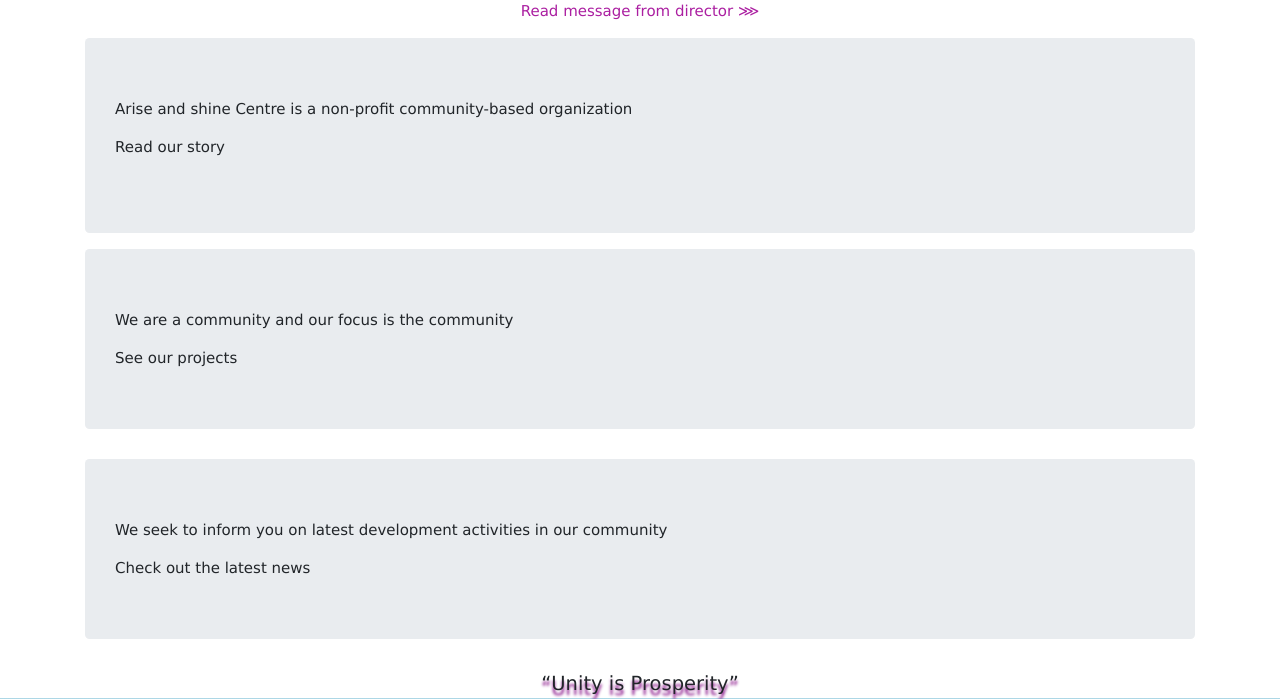
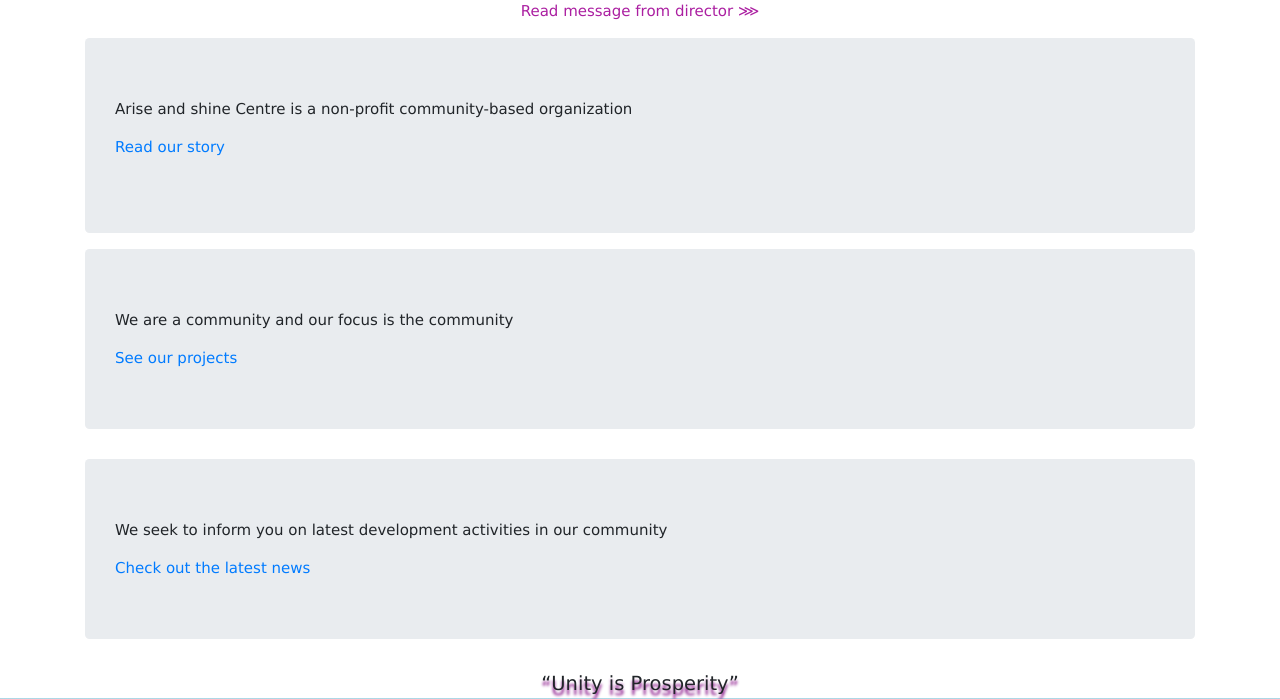
Before and after one commit to ariseandshinecc/AriseandShine_CC, a Django app: page / in a window 1280 px wide. Shown: the part 124-823 px from the top of the page. Run offline with Django 3.2, Linux system fonts and the light colour scheme; data that the repository does not hold is empty; some libraries are stand-ins or nearby versions.

Commit message:
Make links on the homepage standout

```diff
--- a/mainsite/templates/mainsite/home.html
+++ b/mainsite/templates/mainsite/home.html
@@ -50,15 +50,21 @@
 		{% endif %}
 		<div class="jumbotron w3-section">
 			<p>Arise and shine Centre is a non-profit community-based organization</p>
-			<p><a href="{% url 'mainsite:about' %}" class="home-link">Read our story <span class="w3-hide">&rarr;</span></a></p>
+			<p class="text-primary">
+				<a href="{% url 'mainsite:about' %}" class="home-link">Read our story <span class="w3-hide">&rarr;</span></a>
+			</p>
 		</div>
 		<div class="jumbotron">
 			<p>We are a community and our focus is the community</p>
-			<a href="{% url 'mainsite:proj_and_prog' %}" class="home-link">See our projects <span class="w3-hide">&rarr;</span></a>
+			<a href="{% url 'mainsite:proj_and_prog' %}" class="home-link text-primary">
+				See our projects <span class="w3-hide">&rarr;</span>
+			</a>
 		</div>
 		<div class="jumbotron">
 			<p>We seek to inform you on latest development activities in our community</p>
-			<a href="{% url 'mainsite:new_event' %}" class="home-link">Check out the latest news <span class="w3-hide">&rarr;</span></a>
+			<a href="{% url 'mainsite:new_event' %}" class="home-link text-primary">
+				Check out the latest news <span class="w3-hide">&rarr;</span>
+			</a>
 		</div>
 	</div>
 
```
